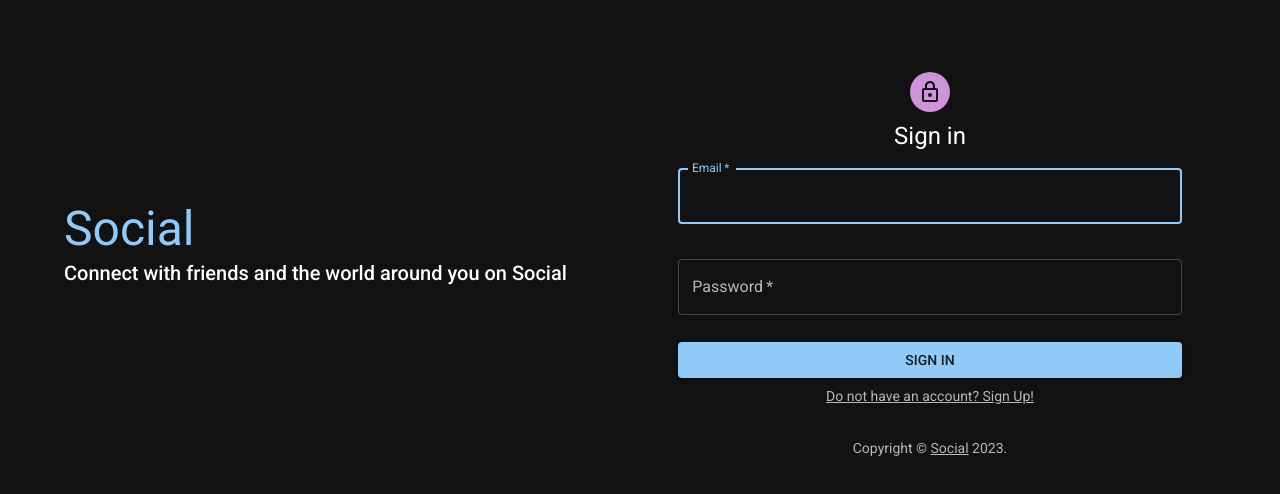
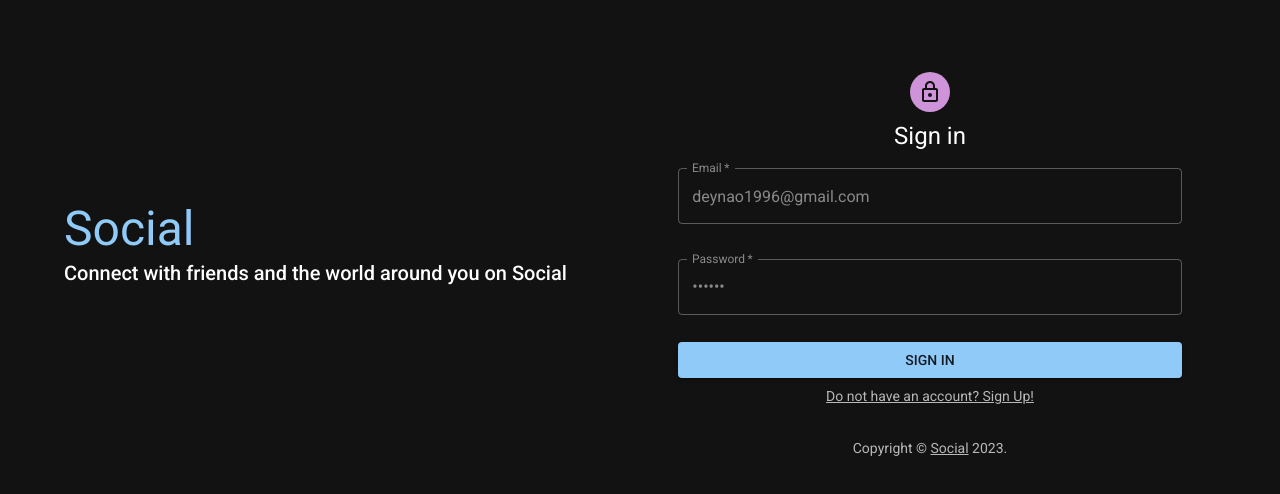
Before and after one commit to Deynao1996/social-client, a React (Create React App) app: page /auth/login in a window 1280 px wide. Shown: the top 494 px of the page. Built offline with nearby package versions, Linux system fonts and the light colour scheme; no server answers.

Commit message:
set default value for signIn

```diff
--- a/src/components/Auth/SignIn.js
+++ b/src/components/Auth/SignIn.js
@@ -11,8 +11,8 @@ import { useAuthProvider } from '../../contexts/AuthContext'
 import { StyledBodyLink, StyledForm } from '../../styled'
 
 const initialValues = {
-  email: '',
-  password: ''
+  email: 'deynao1996@gmail.com',
+  password: '121212'
 }
 
 const validationSchema = Yup.object({
@@ -81,6 +81,7 @@ const SignIn = () => {
               autoFocus
               autoComplete="email"
               required={true}
+              disabled={true}
             />
             <CustomTextField
               name="password"
@@ -89,6 +90,7 @@ const SignIn = () => {
               id="password"
               autoComplete="current-password"
               required={true}
+              disabled={true}
             />
             <CustomSubmitButton
               margin="normal"
```
